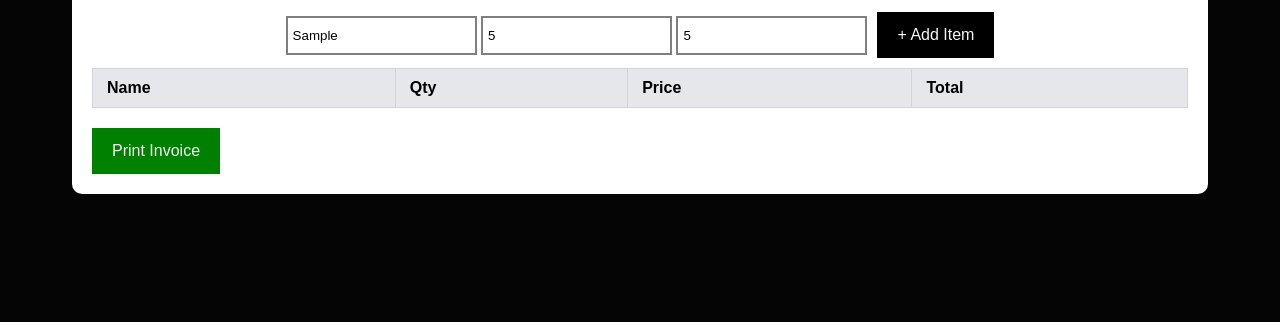
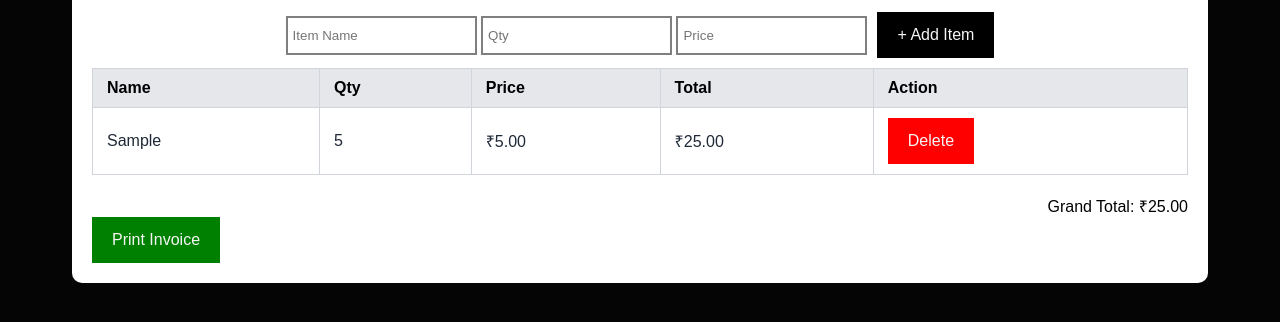
Before and after one commit to Avyukt27/tfw-invoice-generator, a plain HTML site: page index.html in a window 1280 px wide. Both pictures are taken after typing "Sample", "5", "5" into the empty fields and a click on the button "+ Add Item". Shown: the part 126-448 px from the top of the page. Drawn offline with Linux system fonts and the light colour scheme.

Commit message:
Basically finished

```diff
--- a/index.html
+++ b/index.html
@@ -12,10 +12,10 @@
       <form id="invoice-form">
         <div id="items-container">
           <div class="item-row">
-            <input type="text" name="item[]" placeholder="Item Name" required />
+            <input type="text" name="item" placeholder="Item Name" required />
             <input
               type="number"
-              name="qty[]"
+              name="qty"
               min="1"
               step="1"
               placeholder="Qty"
@@ -23,7 +23,7 @@
             />
             <input
               type="number"
-              name="price[]"
+              name="price"
               min="0"
               step="0.01"
               placeholder="Price"
@@ -33,17 +33,19 @@
         </div>
         <button type="submit">+ Add Item</button>
       </form>
-      <table id="invoice" hidden>
+      <table id="invoice">
         <thead>
           <tr>
             <th scope="col">Name</th>
             <th scope="col">Qty</th>
             <th scope="col">Price</th>
             <th scope="col">Total</th>
+            <th scope="col">Action</th>
           </tr>
         </thead>
+        <tbody id="invoice-body"></tbody>
       </table>
-      <div class="total" hidden>Grand Total: ₹</div>
+      <div class="total">Grand Total: ₹</div>
       <button class="print" onclick="window.print()">Print Invoice</button>
     </div>
 
--- a/script.js
+++ b/script.js
@@ -1,17 +1,56 @@
+let state = [];
+
 const form = document.getElementById("invoice-form");
 const invoice = document.getElementById("invoice");
+const invoiceBody = document.getElementById("invoice-body");
+const grandTotalLabel = document.querySelector(".total");
 
-form.addEventListener("input", () => {
-  const data = new FormData(form);
+function renderTable() {
+  invoiceBody.innerHTML = "";
+  let grandTotal = 0.0;
 
-  const items = data.getAll("item[]");
-  const quantities = data.getAll("qty[]");
-  const prices = data.getAll("price[]");
+  state.forEach((entry) => {
+    grandTotal += entry.total;
 
-  console.log({ items, quantities, prices });
-});
+    const row = document.createElement("tr");
+    row.innerHTML = `
+      <td>${entry.name}</td>
+      <td>${entry.qty}</td>
+      <td>₹${entry.price.toFixed(2)}</td>
+      <td>₹${entry.total.toFixed(2)}</td>
+      <td><button type="button" class="delete" data-id="${entry.id}">Delete</button></td>
+    `;
+    invoiceBody.appendChild(row);
+  });
+
+  grandTotalLabel.textContent = `Grand Total: ₹${grandTotal.toFixed(2)}`;
+}
 
 form.addEventListener("submit", (e) => {
   e.preventDefault();
-  invoice.hidden = false;
+
+  const data = new FormData(form);
+  const item = data.get("item");
+  const qty = Number(data.get("qty"));
+  const price = Number(data.get("price"));
+  const total = price * qty;
+
+  state.push({
+    id: Date.now(),
+    name: item,
+    qty: qty,
+    price: price,
+    total: total,
+  });
+
+  renderTable();
+  form.reset();
 });
+
+invoiceBody.addEventListener("click", (e) => {
+  if (e.target.classList.contains("delete")) {
+    const id = Number(e.target.dataset.id);
+    state = state.filter((item) => item.id !== id);
+    renderTable();
+  }
+});
--- a/style.css
+++ b/style.css
@@ -34,9 +34,11 @@ button {
   padding: 14px 20px;
   border: none;
 }
-
 .print {
   background-color: green;
+}
+.delete {
+  background-color: red;
 }
 
 input {
@@ -66,7 +68,6 @@ thead th {
   color: #000000;
   font-weight: bold;
 }
-tbody th,
 tbody td {
   font-weight: normal;
   color: #1f2937;
```
